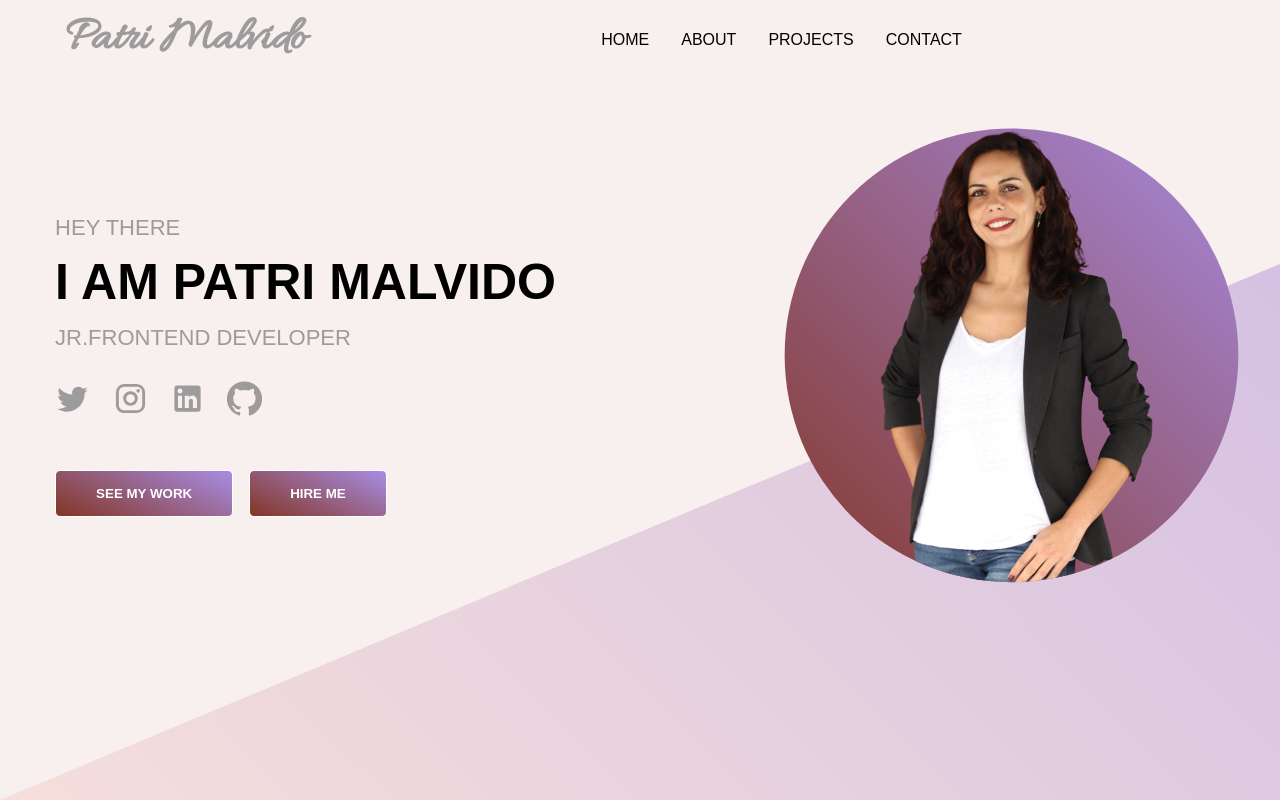
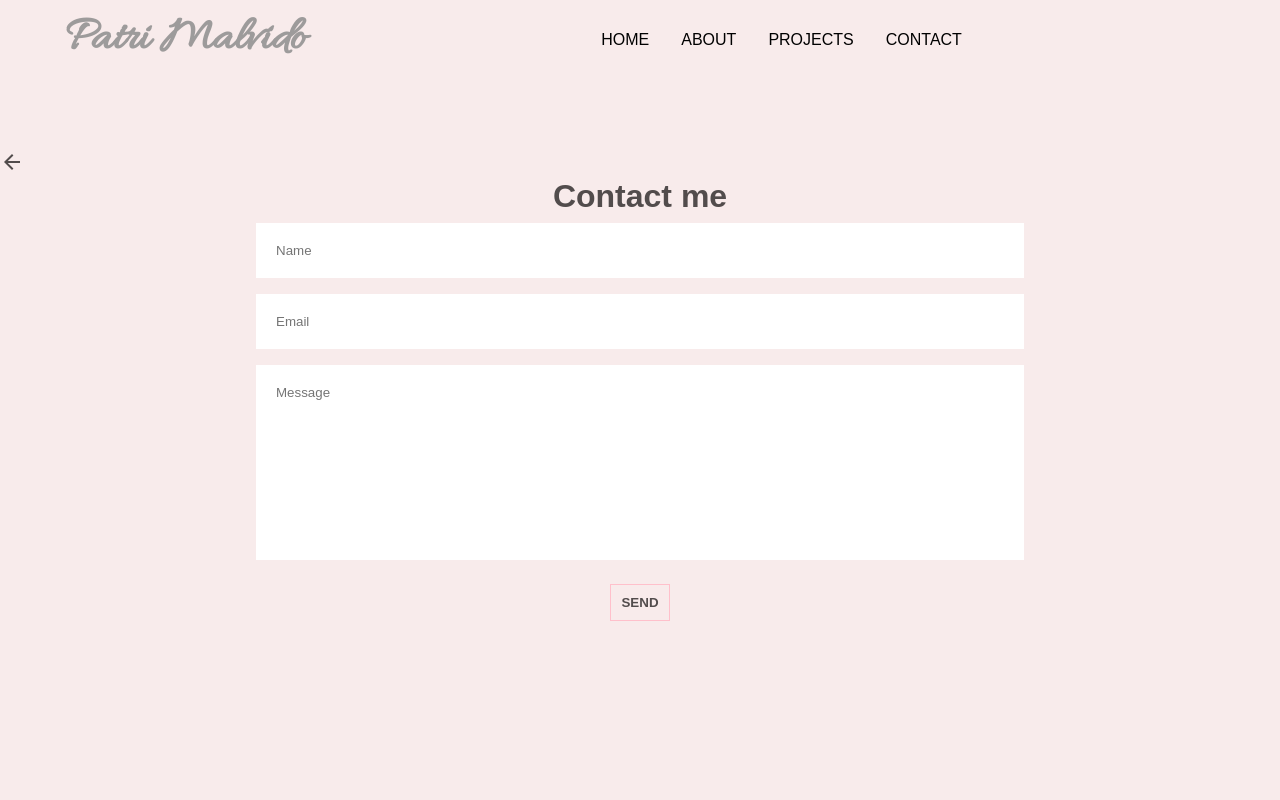
Before and after one commit to PatriMalvido/Portfolio, a React (Create React App) app: page /#/contact in a window 1280 px wide. Before the commit this address led to /#/. Built offline with nearby package versions, Linux system fonts and the light colour scheme.

Commit message:
add favicon

```diff
--- a/public/index.html
+++ b/public/index.html
@@ -3,7 +3,7 @@
 
 <head>
   <meta charset="utf-8" />
-  <link rel="icon" href="%PUBLIC_URL%/favicon.ico" />
+  <link rel="icon" href="./starFavicon.png" />
   <meta property="og:title" content="Patri Malvido Portfolio" />
   <meta property="og:type" content="website">
   <meta property="og:url" content="https://malvidopazo.es/">
--- a/src/components/Contact.js
+++ b/src/components/Contact.js
@@ -21,7 +21,7 @@ const Contact = () => {
           <input type="text" placeholder='Email' />
           <input type="text" placeholder='Message' className='message'/> */}
 
-          <button type='submit' >Send (in testing)</button>
+          <button type='submit' >Send</button>
       </div>
       </form>
     </div>
--- a/src/styles/layout/Contact.scss
+++ b/src/styles/layout/Contact.scss
@@ -39,8 +39,10 @@ a {
     cursor: pointer;
     margin-top: 1rem;
     border: 1px solid pink;
-    color: pink;
+    color: rgb(82, 76, 76);
     text-transform: uppercase;
+    font-weight: bolder;
+
   }
 }
 
```
Also changed, not shown: public/starFavicon.png (added), 1 other file (tests, documents, lock files or other folders).
